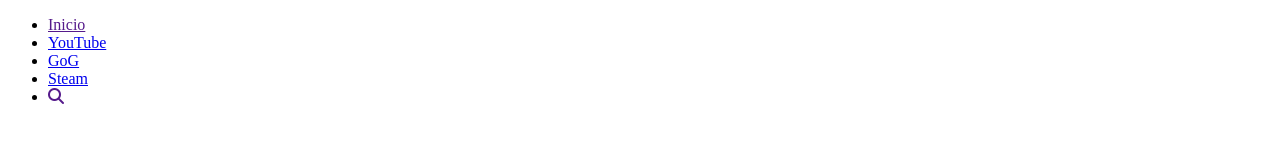
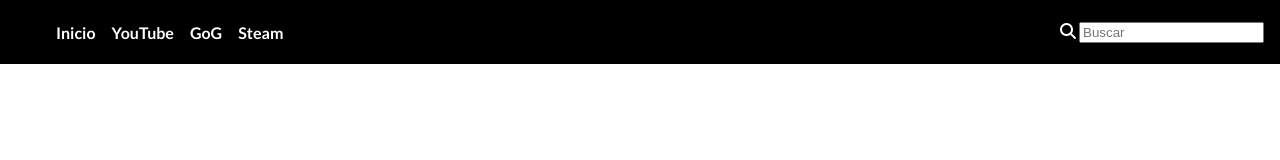
Before and after one commit to JonathanSalinas01/menu-responsivo-css, a plain HTML site: page index.html in a window 1280 px wide. Drawn offline with Linux system fonts and the light colour scheme.

Commit message:
Add basic colors and structure

```diff
--- a/index.html
+++ b/index.html
@@ -1,25 +1,36 @@
 <!DOCTYPE html>
 <html lang="en">
+
 <head>
     <meta charset="UTF-8">
     <meta name="viewport" content="width=device-width, initial-scale=1.0">
     <link rel="stylesheet" href="/styles/style.css">
     <script src="https://kit.fontawesome.com/f8cc79aff1.js" crossorigin="anonymous"></script>
+    <link rel="preconnect" href="https://fonts.googleapis.com">
+    <link rel="preconnect" href="https://fonts.gstatic.com" crossorigin>
+    <link
+        href="https://fonts.googleapis.com/css2?family=Lato:ital,wght@0,100;0,300;0,400;0,700;0,900;1,100;1,300;1,400;1,700;1,900&display=swap"
+        rel="stylesheet">
     <title>Menu responsivo</title>
 </head>
+
 <body>
     <header>
         <nav>
             <div class="container">
-                <ul>
-                    <li><a href="">Inicio</a></li>
-                    <li><a href="http://www.youtube.com" target="_blank" rel="noopener noreferrer">YouTube</a></li>
-                    <li><a href="https://www.gog.com" target="_blank" rel="noopener noreferrer">GoG</a></li>
-                    <li><a href="https://store.steampowered.com" target="_blank">Steam</a></li>
-                    <li><a href=""><i class="fa-solid fa-magnifying-glass"></i></a></li>
+                <ul class="menu">
+                    <li><a class="link" href="">Inicio</a></li>
+                    <li><a class="link" href="http://www.youtube.com" target="_blank" rel="noopener noreferrer">YouTube</a></li>
+                    <li><a class="link" href="https://www.gog.com" target="_blank" rel="noopener noreferrer">GoG</a></li>
+                    <li><a class="link" href="https://store.steampowered.com" target="_blank">Steam</a></li>
                 </ul>
+                <div class="buscador">
+                    <i class="fa-solid fa-magnifying-glass lupa"></i>
+                    <input type="text" placeholder="Buscar">
+                </div>
             </div>
         </nav>
     </header>
 </body>
+
 </html>
--- a/styles/style.css
+++ b/styles/style.css
@@ -0,0 +1,36 @@
+body{
+    margin: 0;
+    padding: 0;
+    font-family: "Lato", sans-serif;
+    font-weight: 700;
+    font-style: normal;
+}
+
+.container{
+    background-color: black;
+    height: 4em;
+    width: 100%;
+    display: flex;
+    justify-content: space-between;
+    align-items: center;
+}
+
+.menu{
+    display: flex;
+    list-style: none;
+    flex-wrap: wrap;
+    justify-content: left;
+    align-items: center;
+}
+
+.buscador{
+    color: white;
+    margin-right: 1em;
+}
+
+
+.link{
+    color: white;
+    margin-left: 1em;
+    text-decoration: none;
+}
```
